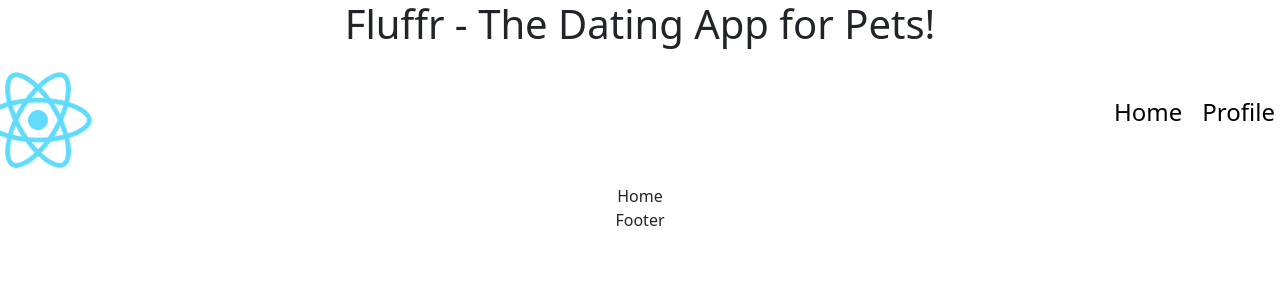
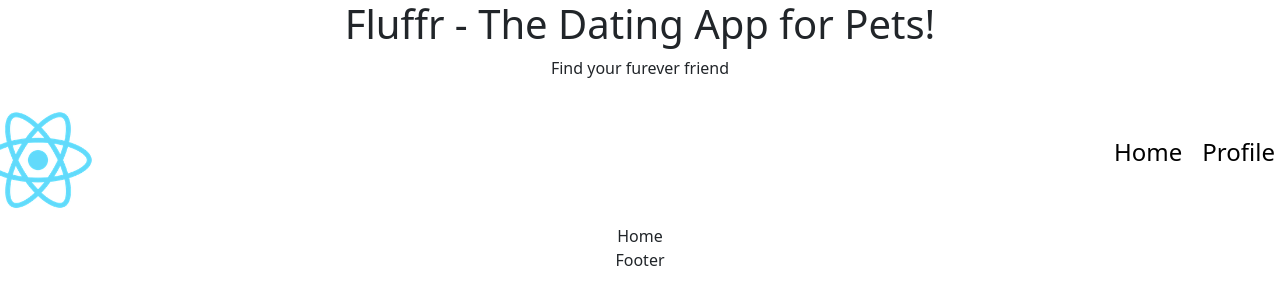
Before and after one commit to mteubnerfoster/fluffr, a React (Create React App) app in the folder client/: page / in a window 1280 px wide. Shown: the top 304 px of the page. Built offline with nearby package versions, Linux system fonts and the light colour scheme.

Commit message:
Added paragraph

```diff
--- a/client/src/App.js
+++ b/client/src/App.js
@@ -1,10 +1,9 @@
 import './App.css';
-import { BrowserRouter as Router, Switch, Route } from "react-router-dom"
+import { BrowserRouter as Router, Switch, Route } from 'react-router-dom';
 import NavBar from './components/NavBar';
 import Footer from './components/Footer';
 import { Profile } from './components/Profile';
 import Home from './components/Home';
-
 
 import { ApolloClient, ApolloProvider, InMemoryCache } from '@apollo/client';
 
@@ -17,12 +16,13 @@ function App() {
   return (
     <ApolloProvider client={client}>
       <Router>
-        <div className="App">
+        <div className='App'>
           <h1>Fluffr - The Dating App for Pets!</h1>
+          <p>Find your furever friend</p>
           <NavBar />
           <Switch>
-            <Route exact path="/" component={Home} />
-            <Route exact path="/profile" component={Profile} />
+            <Route exact path='/' component={Home} />
+            <Route exact path='/profile' component={Profile} />
           </Switch>
           <Footer />
         </div>
```
